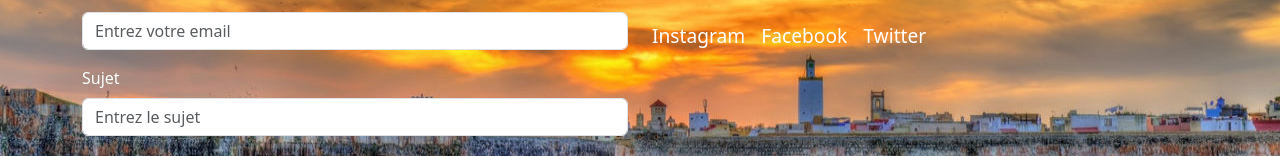
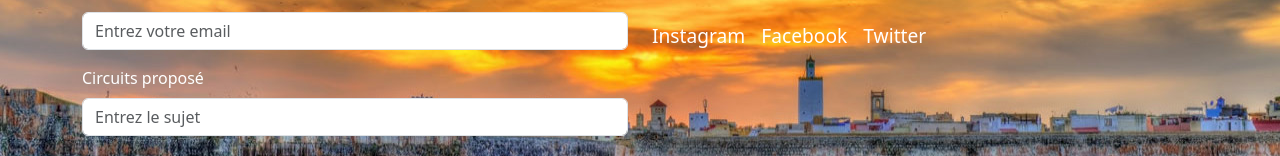
Before and after one commit to saidabj/FRONTEND, a React (Create React App) app: page / in a window 1280 px wide. Shown: the part 345-501 px from the top of the page. Built offline with nearby package versions, Linux system fonts and the light colour scheme.

Commit message:
Update Contact.jsx

```diff
--- a/src/components/Contact.jsx
+++ b/src/components/Contact.jsx
@@ -81,7 +81,7 @@ const Contact = () => {
               </Form.Group>
 
               <Form.Group className="mb-3" controlId="formSubject">
-                <Form.Label>Sujet</Form.Label>
+                <Form.Label>Circuits proposé</Form.Label>
                 <Form.Control
                   type="text"
                   name="subject"
```
